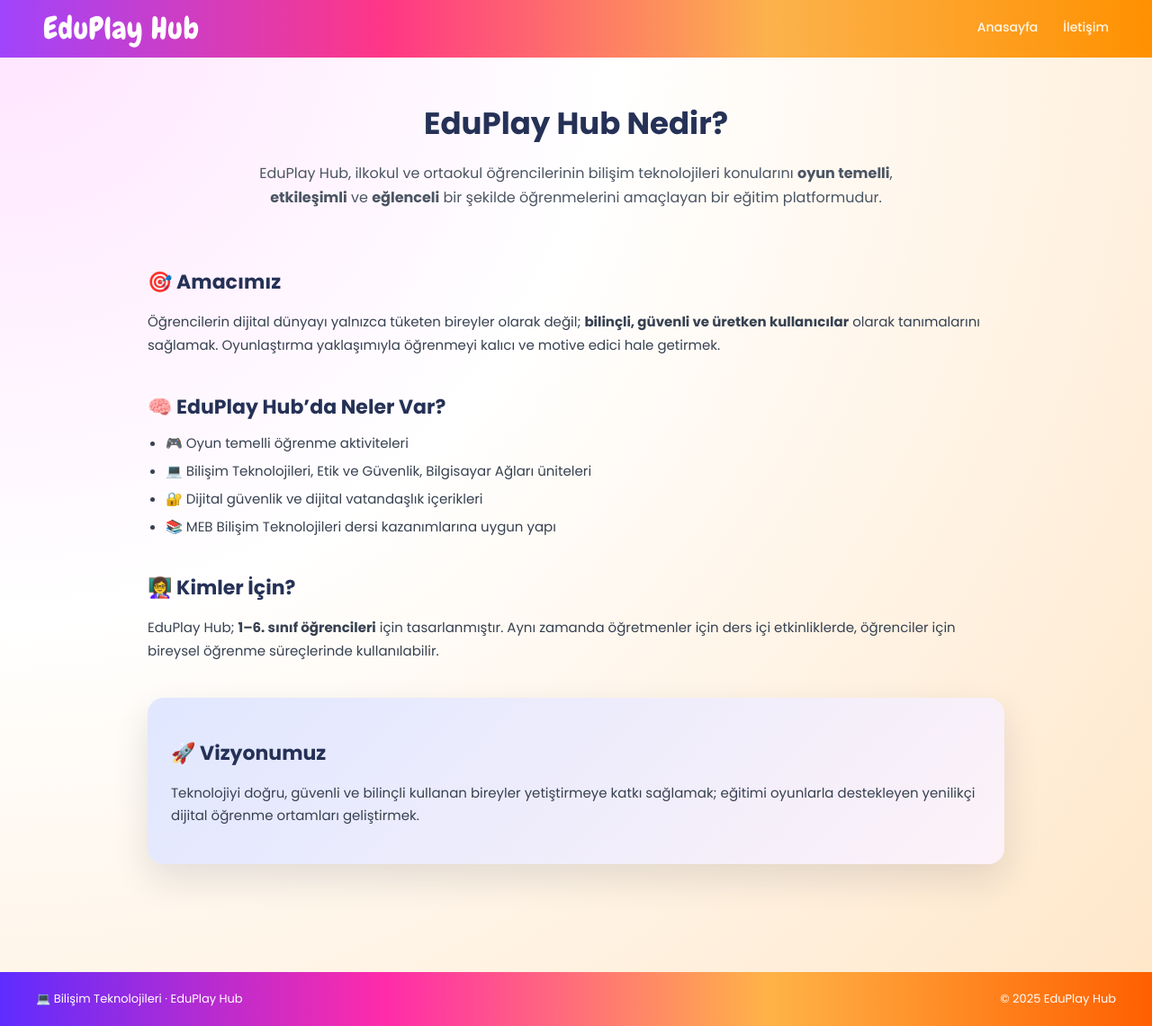
After one commit to bensukrll/EduPlay_Hub, a Flask app: page /about in a window 1280 px wide. The commit adds this page. Shown: the whole page at 90% size. Run offline with Flask 3, Linux system fonts and the light colour scheme.

Commit message:
About sayfası draftı eklendi.

```diff
--- a/app.py
+++ b/app.py
@@ -93,5 +93,13 @@ def play(game_id):
 def embed(game_id):
     return render_template(f"games/{game_id}.html")
 
+@app.route("/about")
+def about():
+    return render_template("about.html")
+
+@app.route("/contact")
+def contact():
+    return render_template("contact.html")
+
 if __name__ == "__main__":
     app.run(debug=True)
--- /dev/null
+++ b/static/about.css
@@ -0,0 +1,101 @@
+/* ============================= */
+/*        ABOUT SAYFASI         */
+/* ============================= */
+
+.about-page {
+    max-width: 1000px;
+    margin: 0 auto 80px auto;
+    padding: 0 24px;
+}
+
+/* ============================= */
+/*            HERO              */
+/* ============================= */
+
+.about-hero {
+    text-align: center;
+    margin: 48px 0 64px;
+}
+
+.about-hero h1 {
+    font-size: 34px;
+    font-weight: 700;
+    margin-bottom: 16px;
+    color: #253156;
+}
+
+.about-hero p {
+    font-size: 16px;
+    line-height: 1.7;
+    color: #4b5563;
+    max-width: 720px;
+    margin: 0 auto;
+}
+
+/* ============================= */
+/*           SECTIONS           */
+/* ============================= */
+
+.about-section {
+    margin-bottom: 40px;
+}
+
+.about-section h2 {
+    font-size: 22px;
+    margin-bottom: 12px;
+    color: #253156;
+    display: flex;
+    align-items: center;
+    gap: 8px;
+}
+
+.about-section p {
+    font-size: 15px;
+    line-height: 1.7;
+    color: #374151;
+}
+
+.about-section ul {
+    padding-left: 20px;
+    margin-top: 10px;
+}
+
+.about-section li {
+    margin-bottom: 8px;
+    font-size: 15px;
+    color: #374151;
+}
+
+/* ============================= */
+/*        HIGHLIGHT BOX         */
+/* ============================= */
+
+.about-section.highlight {
+    background: linear-gradient(135deg, #e0e7ff, #fdf2f8);
+    padding: 26px;
+    border-radius: 18px;
+    box-shadow: 0 16px 40px rgba(15, 23, 42, 0.12);
+}
+
+/* ============================= */
+/*        RESPONSIVE            */
+/* ============================= */
+
+@media (max-width: 768px) {
+
+    .about-hero {
+        margin: 36px 0 48px;
+    }
+
+    .about-hero h1 {
+        font-size: 28px;
+    }
+
+    .about-section h2 {
+        font-size: 20px;
+    }
+
+    .about-page {
+        padding: 0 18px;
+    }
+}
--- a/static/style.css
+++ b/static/style.css
@@ -669,3 +669,58 @@ body {
     }
 
 }
+
+/* ===== TOP BAR (NEW DESIGN) ===== */
+
+
+.top-bar-inner {
+    max-width: 1400px;
+    margin: 0 auto;
+    display: flex;
+    align-items: center;
+    justify-content: space-between;
+}
+
+/* LOGO */
+.logo-text {
+    font-family: "Chewy", sans-serif;
+    font-size: 34px;
+    color: #ffffff;
+    letter-spacing: 0.5px;
+}
+
+/* NAV */
+.top-nav {
+    display: flex;
+    gap: 28px;
+}
+
+.nav-link {
+    position: relative;
+    font-size: 14px;
+    font-weight: 500;
+    color: rgba(255,255,255,0.9);
+    text-decoration: none;
+    padding-bottom: 4px;
+    transition: color 0.25s ease;
+}
+
+/* underline animasyon */
+.nav-link::after {
+    content: "";
+    position: absolute;
+    left: 0;
+    bottom: 0;
+    width: 0%;
+    height: 2px;
+    background: #ffffff;
+    transition: width 0.25s ease;
+}
+
+.nav-link:hover {
+    color: #ffffff;
+}
+
+.nav-link:hover::after {
+    width: 100%;
+}
--- /dev/null
+++ b/templates/about.html
@@ -0,0 +1,90 @@
+<!DOCTYPE html>
+<html lang="tr">
+<head>
+    <meta charset="UTF-8">
+    <title>EduPlay Hub – Hakkımızda</title>
+
+    <link rel="stylesheet" href="{{ url_for('static', filename='style.css') }}">
+    <link rel="stylesheet" href="{{ url_for('static', filename='about.css') }}">
+
+    <link rel="preconnect" href="https://fonts.googleapis.com">
+    <link rel="preconnect" href="https://fonts.gstatic.com" crossorigin>
+    <link href="https://fonts.googleapis.com/css2?family=Poppins:wght@300;400;500;600;700&display=swap" rel="stylesheet">
+</head>
+
+<body>
+<div class="page">
+
+    <!-- ÜST BAR -->
+    <header class="top-bar">
+        <div class="top-bar-inner">
+            <div class="logo-text">EduPlay Hub</div>
+
+            <nav class="top-nav">
+                <a href="{{ url_for('home') }}" class="nav-link">Anasayfa</a>
+                <a href="{{ url_for('contact') }}" class="nav-link">İletişim</a>
+            </nav>
+        </div>
+    </header>
+
+    <!-- İÇERİK -->
+    <main class="main about-page">
+
+        <section class="about-hero">
+            <h1>EduPlay Hub Nedir?</h1>
+            <p>
+                EduPlay Hub, ilkokul ve ortaokul öğrencilerinin bilişim teknolojileri konularını
+                <strong>oyun temelli</strong>, <strong>etkileşimli</strong> ve <strong>eğlenceli</strong>
+                bir şekilde öğrenmelerini amaçlayan bir eğitim platformudur.
+            </p>
+        </section>
+
+        <section class="about-section">
+            <h2>🎯 Amacımız</h2>
+            <p>
+                Öğrencilerin dijital dünyayı yalnızca tüketen bireyler olarak değil;
+                <strong>bilinçli, güvenli ve üretken kullanıcılar</strong> olarak tanımalarını sağlamak.
+                Oyunlaştırma yaklaşımıyla öğrenmeyi kalıcı ve motive edici hale getirmek.
+            </p>
+        </section>
+
+        <section class="about-section">
+            <h2>🧠 EduPlay Hub’da Neler Var?</h2>
+            <ul>
+                <li>🎮 Oyun temelli öğrenme aktiviteleri</li>
+                <li>💻 Bilişim Teknolojileri, Etik ve Güvenlik, Bilgisayar Ağları üniteleri</li>
+                <li>🔐 Dijital güvenlik ve dijital vatandaşlık içerikleri</li>
+                <li>📚 MEB Bilişim Teknolojileri dersi kazanımlarına uygun yapı</li>
+            </ul>
+        </section>
+
+        <section class="about-section">
+            <h2>👩‍🏫 Kimler İçin?</h2>
+            <p>
+                EduPlay Hub; <strong>1–6. sınıf öğrencileri</strong> için tasarlanmıştır.
+                Aynı zamanda öğretmenler için ders içi etkinliklerde,
+                öğrenciler için bireysel öğrenme süreçlerinde kullanılabilir.
+            </p>
+        </section>
+
+        <section class="about-section highlight">
+            <h2>🚀 Vizyonumuz</h2>
+            <p>
+                Teknolojiyi doğru, güvenli ve bilinçli kullanan bireyler yetiştirmeye katkı sağlamak;
+                eğitimi oyunlarla destekleyen yenilikçi dijital öğrenme ortamları geliştirmek.
+            </p>
+        </section>
+
+    </main>
+
+    <!-- ALT BAR -->
+    <footer class="bottom-bar">
+        <div class="bottom-inner">
+            <span>💻 Bilişim Teknolojileri · EduPlay Hub</span>
+            <span>© 2025 EduPlay Hub</span>
+        </div>
+    </footer>
+
+</div>
+</body>
+</html>
```
Also changed, not shown: templates/index.html (+5 -3 lines).
